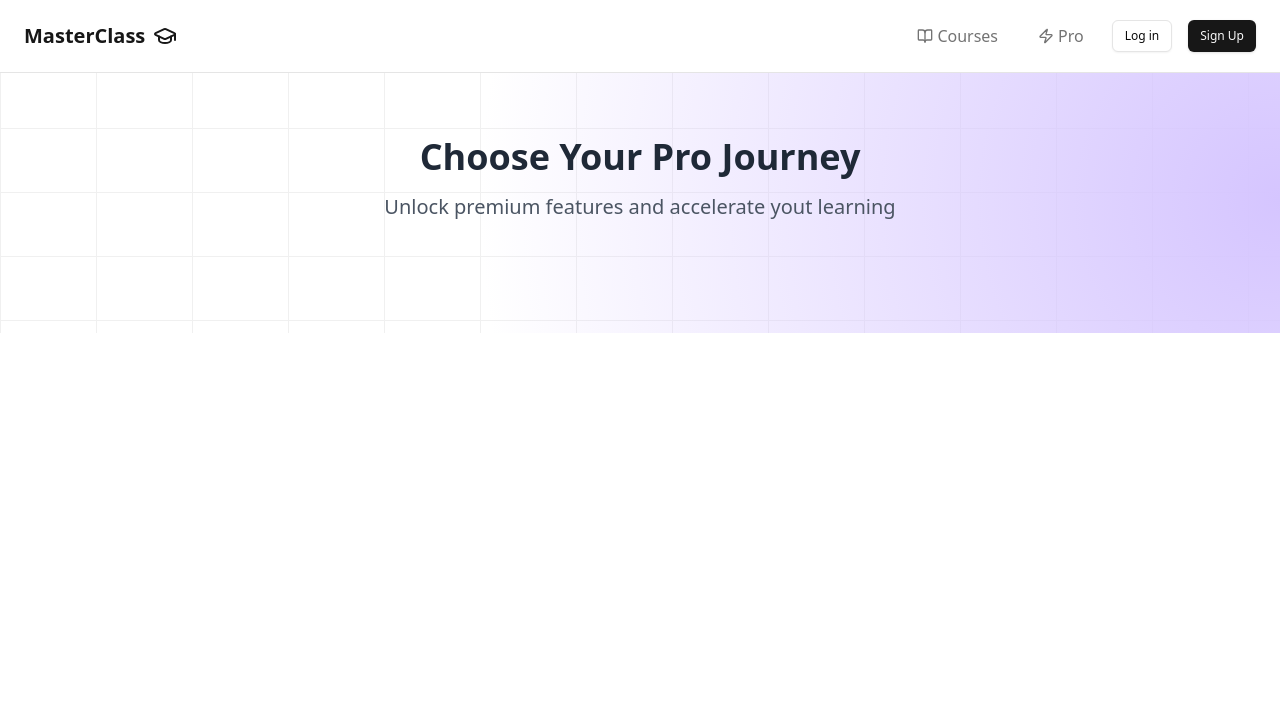
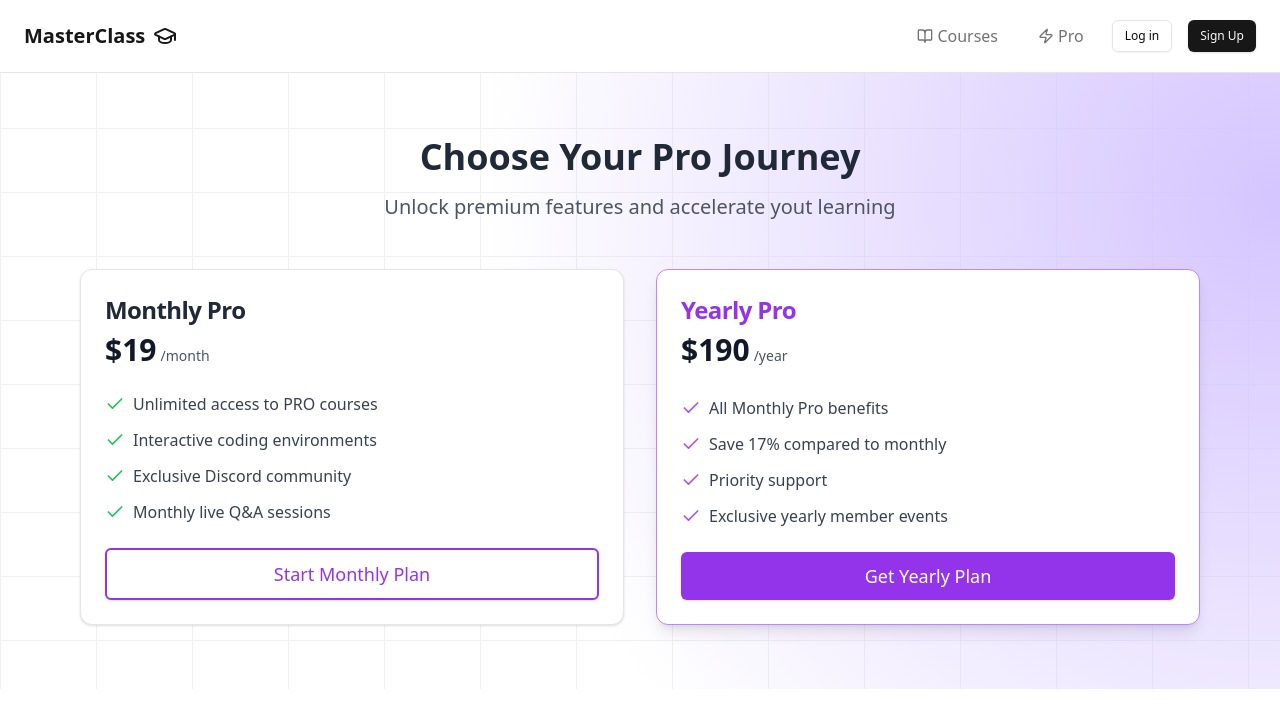
Before and after one commit to terzievdimitar/MasterClass, a Next.js app: page /pro in a window 1280 px wide. Shown: the top 728 px of the page. Built offline with nearby package versions, Linux system fonts and the light colour scheme; no server answers.

Commit message:
feat: implement ProPage with subscription plan selection and UI components

```diff
--- a/src/app/pro/page.tsx
+++ b/src/app/pro/page.tsx
@@ -1,10 +1,16 @@
 'use client';
 
+import { useState } from 'react';
 import { useUser } from '@clerk/nextjs';
 import { useQuery } from 'convex/react';
 import { api } from '../../../convex/_generated/api';
+import { PRO_PLANS } from '@/constants';
+import { Card, CardHeader, CardTitle, CardDescription, CardContent, CardFooter } from '@/components/ui/card';
+import { Check, Loader2Icon } from 'lucide-react';
+import { Button } from '@/components/ui/button';
 
 const ProPage = () => {
+	const [loadingPlan, setLoadingPlan] = useState('');
 	const { user, isLoaded: isUserLoaded } = useUser();
 
 	const userData = useQuery(api.users.getUserByClerkId, user ? { clerkId: user.id } : 'skip');
@@ -12,6 +18,10 @@
 	const userSubscription = useQuery(api.subscriptions.getUserSubscription, userData ? { userId: userData._id } : 'skip');
 
 	const isYearlySubscriptionActive = userSubscription?.status === 'active' && userSubscription.planType === 'year';
+
+	const handlePlanSelection = (planId: string) => {
+		console.log(`Selected plan: ${planId}`);
+	};
 
 	return (
 		<div className='container mx-auto px-4 py-16 max-w-6xl'>
@@ -26,6 +36,68 @@
 					</p>
 				</div>
 			)}
+
+			<div className='grid md:grid-cols-2 gap-8 items-stretch'>
+				{PRO_PLANS.map((plan) => (
+					<Card
+						key={plan.id}
+						className={`flex flex-col transition-all duration-300 ${
+							plan.highlighted ? 'border-purple-400 shadow-lg hover:shadow-xl' : 'hover:border-purple-200 hover:shadow-md'
+						}
+                    `}>
+						<CardHeader className='flex-grow'>
+							<CardTitle className={`text-2xl ${plan.highlighted ? 'text-purple-600' : 'text-gray-800'}`}>{plan.title}</CardTitle>
+
+							<CardDescription className='mt-2'>
+								<span className='text-3xl font-bold text-gray-900'>{plan.price}</span>
+								<span className='text-gray-600 ml-1'>{plan.period}</span>
+							</CardDescription>
+						</CardHeader>
+
+						<CardContent>
+							<ul className='space-y-3'>
+								{plan.features.map((feature, index) => (
+									<li
+										key={index}
+										className='flex items-center'>
+										<Check
+											className={`h-5 w-5 mr-2 flex-shrink-0 ${plan.highlighted ? 'text-purple-500' : 'text-green-500'}`}
+										/>
+										<span className='text-gray-700'>{feature}</span>
+									</li>
+								))}
+							</ul>
+						</CardContent>
+
+						<CardFooter className='mt-auto'>
+							<Button
+								className={`w-full py-6 text-lg ${
+									plan.highlighted
+										? 'bg-purple-600 hover:bg-purple-700 text-white'
+										: 'bg-white text-purple-600 border-2 border-purple-600 hover:bg-purple-50'
+								}`}
+								onClick={() => handlePlanSelection(plan.id)}
+								disabled={
+									userSubscription?.status === 'active' &&
+									(userSubscription.planType === plan.id || isYearlySubscriptionActive)
+								}>
+								{loadingPlan === plan.id ? (
+									<>
+										<Loader2Icon className='mr-2 size-4 animate-spin' />
+										Processing...
+									</>
+								) : isUserLoaded && userSubscription?.status === 'active' && userSubscription.planType === plan.id ? (
+									'Current Plan'
+								) : isUserLoaded && plan.id === 'month' && isYearlySubscriptionActive ? (
+									'Yearly Plan Active'
+								) : (
+									plan.ctaText
+								)}
+							</Button>
+						</CardFooter>
+					</Card>
+				))}
+			</div>
 		</div>
 	);
 };
--- /dev/null
+++ b/src/constants/index.ts
@@ -0,0 +1,19 @@
+export const PRO_PLANS = [
+	{
+		id: 'month',
+		title: 'Monthly Pro',
+		price: '$19',
+		period: '/month',
+		features: ['Unlimited access to PRO courses', 'Interactive coding environments', 'Exclusive Discord community', 'Monthly live Q&A sessions'],
+		ctaText: 'Start Monthly Plan',
+	},
+	{
+		id: 'year',
+		title: 'Yearly Pro',
+		price: '$190',
+		period: '/year',
+		features: ['All Monthly Pro benefits', 'Save 17% compared to monthly', 'Priority support', 'Exclusive yearly member events'],
+		ctaText: 'Get Yearly Plan',
+		highlighted: true,
+	},
+];
```
